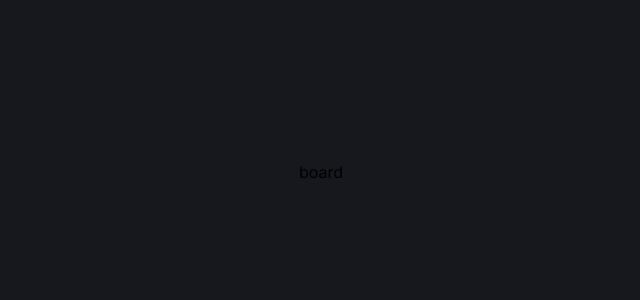
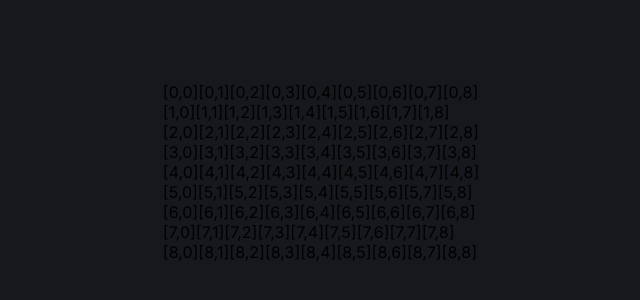
Before and after one commit to ShaheenJawadi/SudokuSolver, a Next.js app: page / in a window 1280 px wide. Shown: the part 228-528 px from the top of the page, without its empty margins (319-959 px from the left). Built offline with nearby package versions, Linux system fonts and the light colour scheme.

Commit message:
Draft: Visualize cells order in the board

```diff
--- /dev/null
+++ b/app/components/board/cell.tsx
@@ -0,0 +1,18 @@
+
+
+
+type Props ={
+    r:number ,
+    c:number
+}
+
+const Cell =(props : Props )=>{
+    const {c ,r}= props ;
+    return (
+        < >
+            [{r},{c}]
+        </ >
+    )
+}
+
+export default Cell ;
--- /dev/null
+++ b/app/components/board/index.tsx
@@ -0,0 +1,23 @@
+import Cell from "./cell";
+
+
+
+const Board =()=>{
+
+    return (
+        <div className="board">
+            {[...Array(9)].map((_, rIndex)=>{
+
+                return(
+                    <div key={rIndex}>
+                    {[...Array(9)].map((_, cIndex) => {
+                        return <Cell key={cIndex} r={rIndex} c={cIndex} />
+                    })}
+                    </div>
+            )})}
+
+        </div>
+    )
+}
+
+export default Board;
--- a/app/page.tsx
+++ b/app/page.tsx
@@ -1,9 +1,9 @@
- import styles from "./page.module.css";
+ import Board from "./components/board";
 
 export default function Home() {
   return (
     <main className="main">
-      board
+      <Board/>
 
     </main>
   );
```
